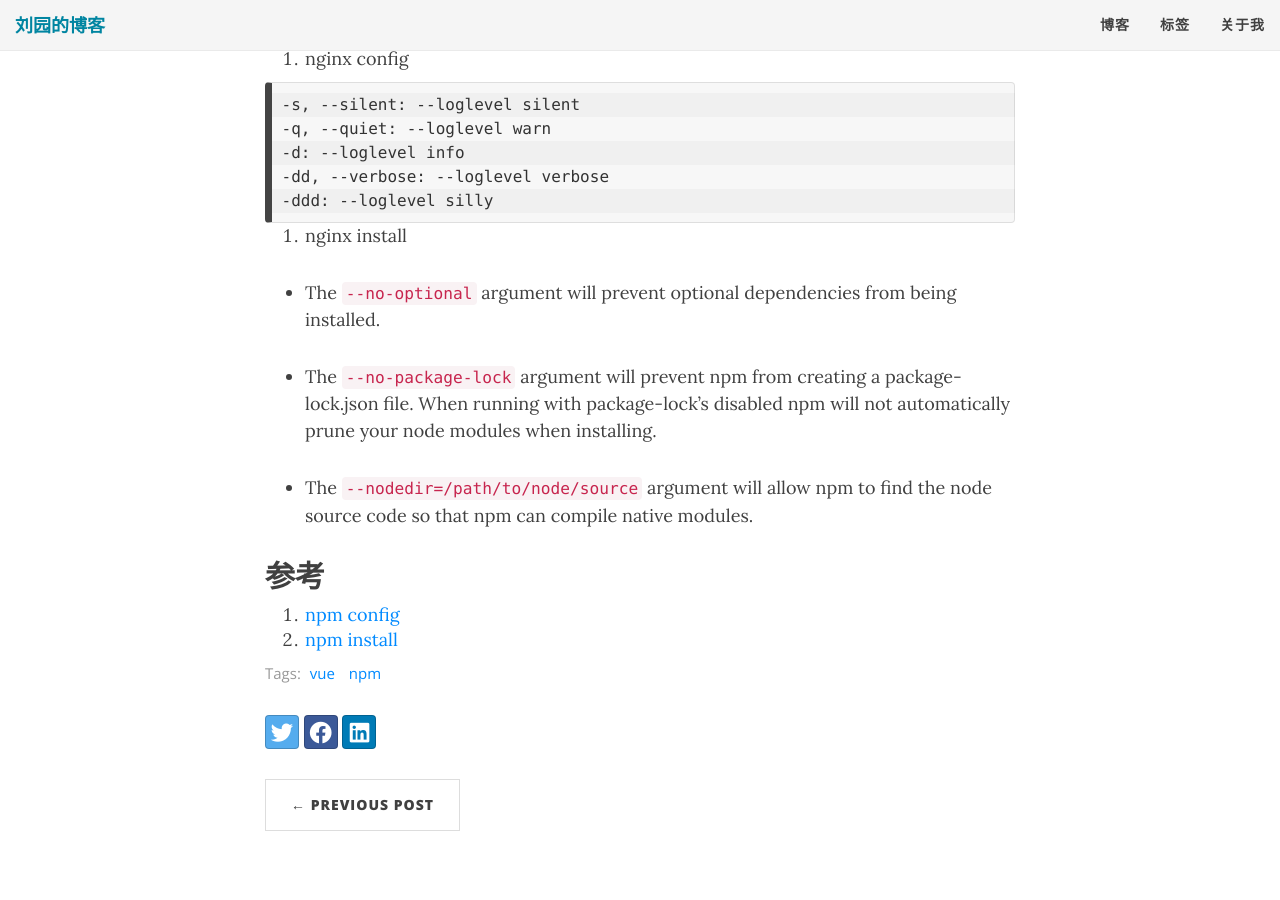
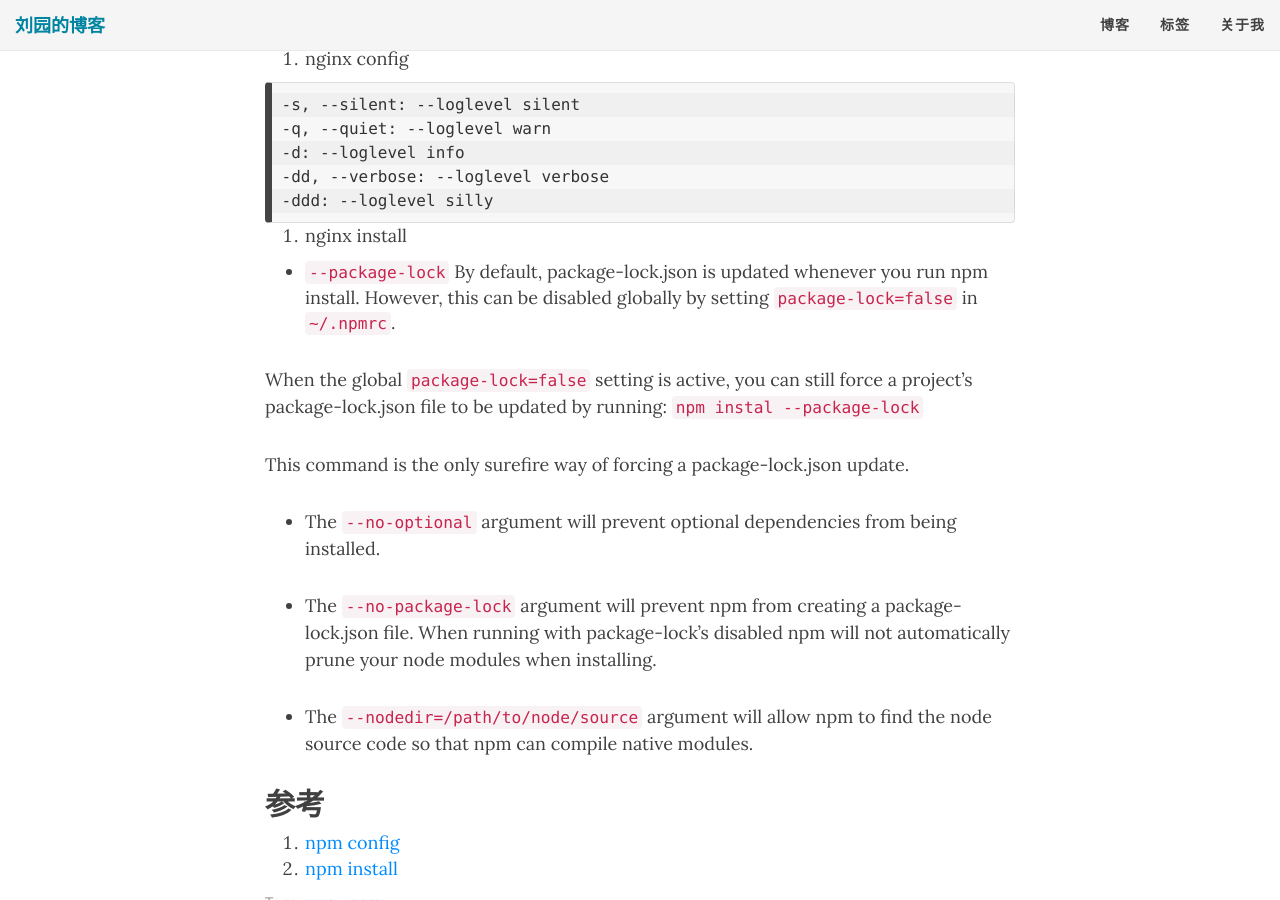
Before and after one commit to colynn/colynn.github.io, a Jekyll site: the page built from _posts/2020-06-19-npm-catch-error.md, in a window 1280 px wide and 900 px high, scrolled down 1048 px. Built offline with Jekyll 4.4.1, drawn with Linux system fonts in a browser that asks for light colours; nearby versions of some CDN libraries; comment, search, counter and statistics services are not loaded.

Commit message:
npm package-lock

```diff
--- a/_posts/2020-06-19-npm-catch-error.md
+++ b/_posts/2020-06-19-npm-catch-error.md
@@ -52,6 +52,12 @@ RUN apk update && apk upgrade && \
 
 2. nginx install
 
+*  `--package-lock` By default, package-lock.json is updated whenever you run npm install. However, this can be disabled globally by setting `package-lock=false` in `~/.npmrc`.
+
+When the global `package-lock=false` setting is active, you can still force a project’s package-lock.json file to be updated by running: `npm instal --package-lock`
+
+This command is the only surefire way of forcing a package-lock.json update.
+
 
 * The `--no-optional` argument will prevent optional dependencies from being installed.
 
```
